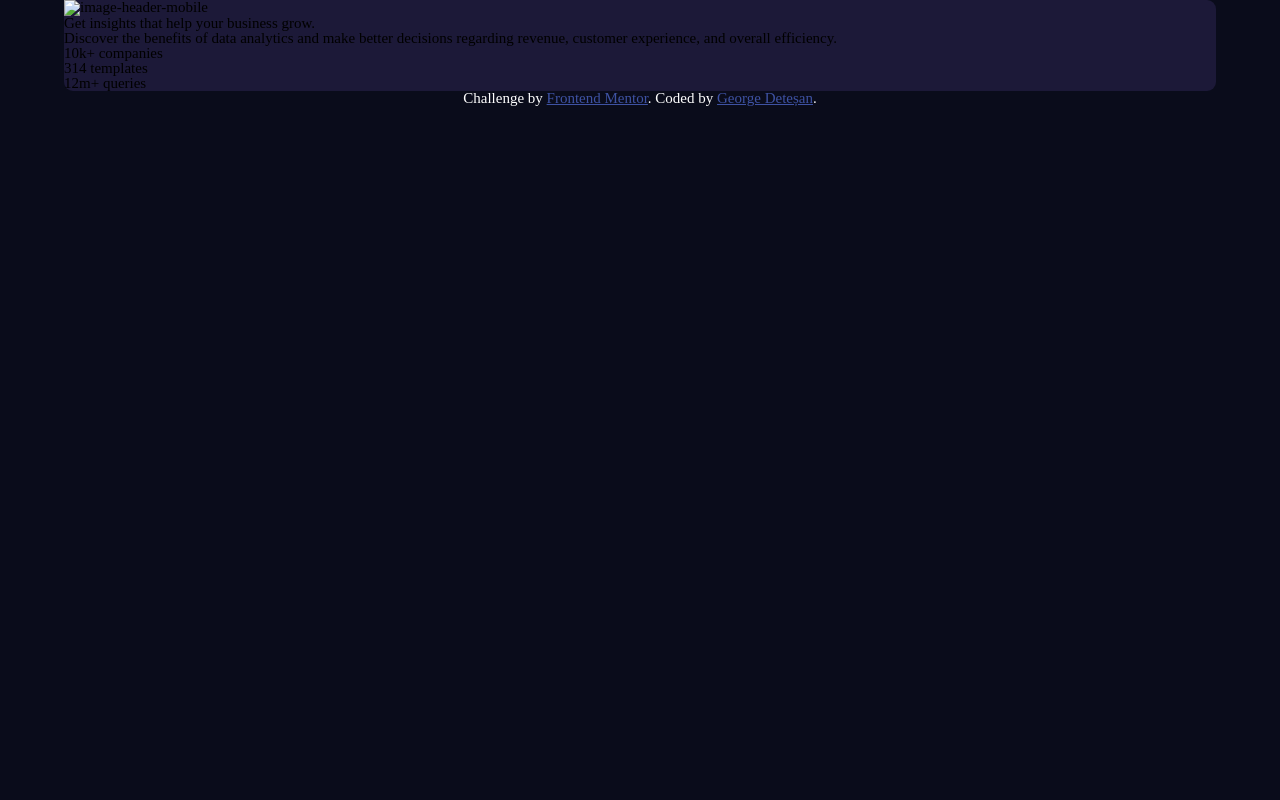
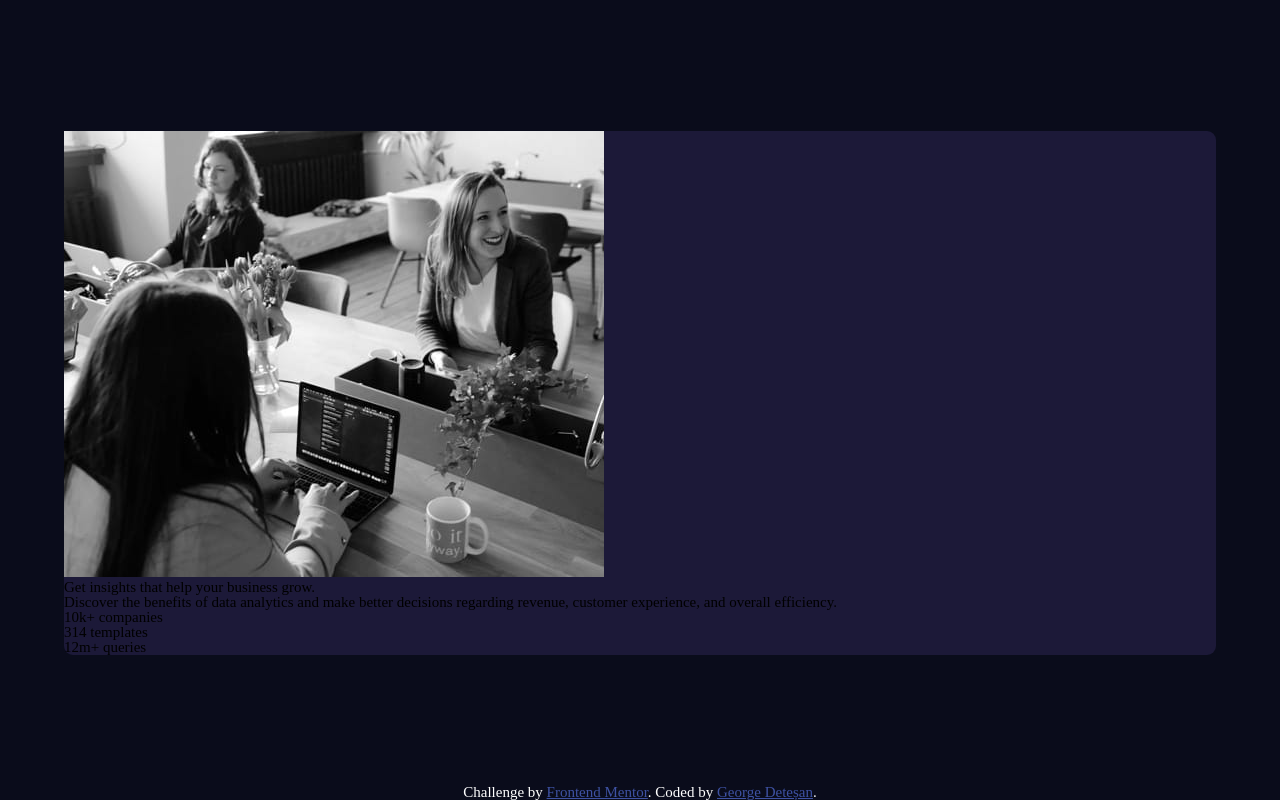
Before and after one commit to georged17/01---Stats-Preview-Card-Challenge, a plain HTML site: page index.html in a window 1280 px wide. Drawn offline with Linux system fonts and the light colour scheme.

Commit message:
tried to style img element

```diff
--- a/index.html
+++ b/index.html
@@ -16,8 +16,8 @@
   <main>
     <section class="Card">
 
-      <div class="Poza">
-        <img src="image-header-mobile.jpgg" alt="image-header-mobile">
+      <div class="ContainerPoza">
+        <img class="Poza"  src="image-header-desktop.jpg" alt="business-header-image">
       </div>
       <!-- <img src="#" alt=""> -->
 
--- a/styles.css
+++ b/styles.css
@@ -5,7 +5,8 @@ main{
     background-color: #0A0C1B;
     min-width: 100vw;
     min-height: 100vh;
-
+    display: flex;
+    flex-direction: column;
     /* Ask Viorel what would be his preffered method of centering the card within the container */
 }
 
@@ -17,8 +18,12 @@ main{
     border-radius: 9px;
 }
 
+.ContainerPoza{
+    max-width: 100%;
+}
+
 .Poza{
-    max-width: 100%;
+
 }
 
 .Titlu{
```
Also changed, not shown: 1 other file.
